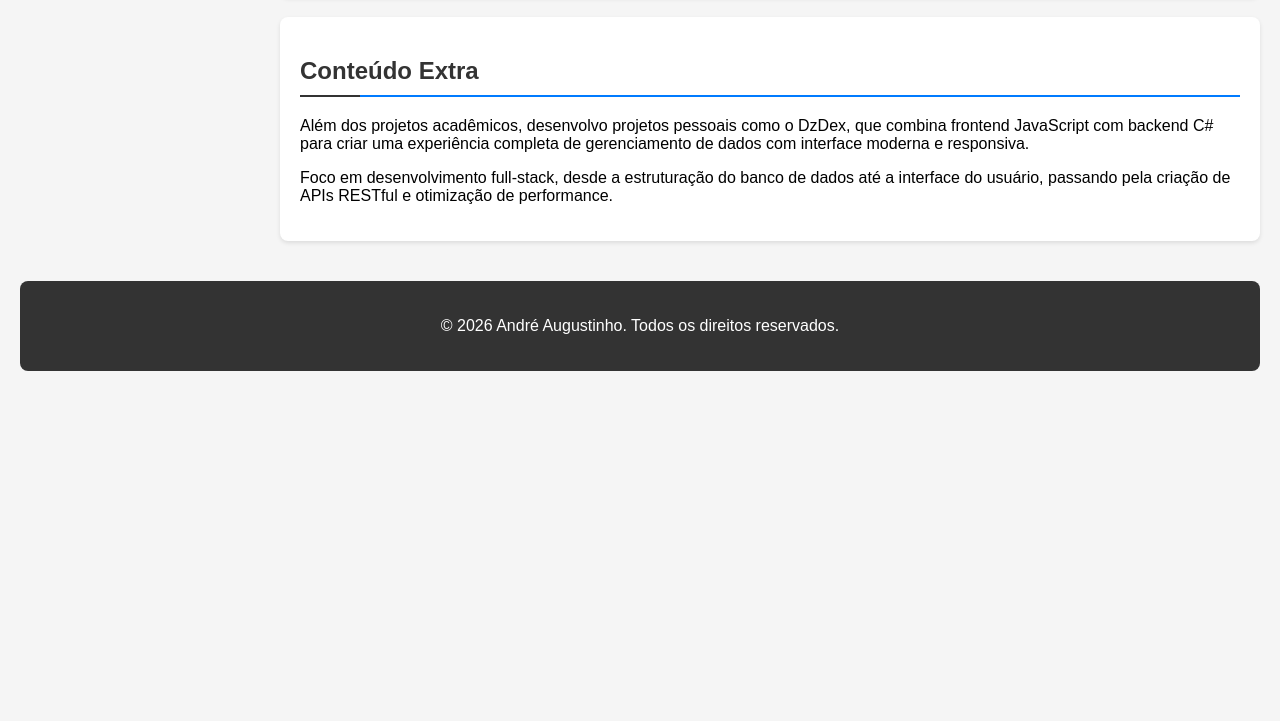
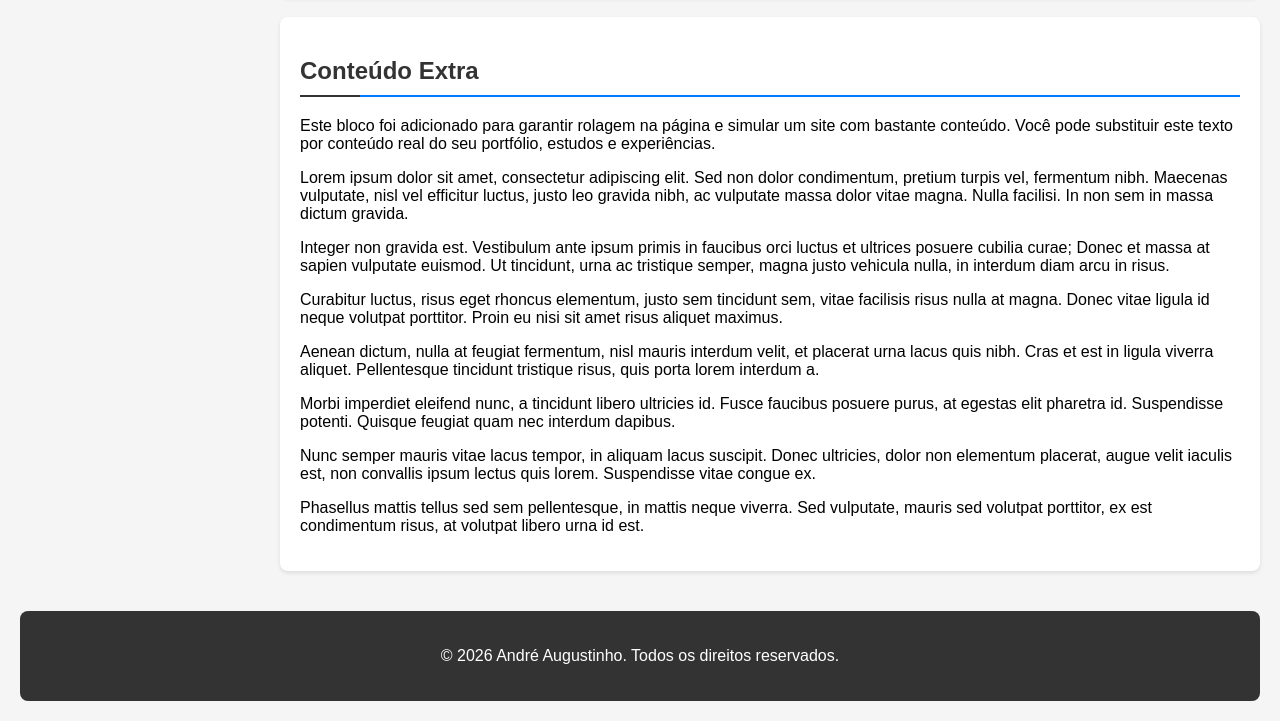
Before and after one commit to DezinTI/Rocket-Program-Alpar, a plain HTML site: page index.html in a window 1280 px wide. Shown: the part 1825-2546 px from the top of the page. Before the commit the page ends 2216 px from the top, so only its background shows below. Drawn offline with Linux system fonts and the light colour scheme.

```diff
--- a/index.html
+++ b/index.html
@@ -60,7 +60,8 @@
 
             <article>
                 <h3>DzDex (Whateverdex)</h3>
-                <p>Projeto de cards com imagens, filtro por tipo e modal de detalhes. Sistema completo com API e frontend.</p>
+                <p>Projeto de cards com imagens, filtro por tipo e modal de detalhes. Sistema completo com API e
+                    frontend.</p>
                 <p><a href="https://dzdex-dezinti.herokuapp.com/" target="_blank">Ver DzDex</a></p>
             </article>
         </section>
@@ -87,14 +88,42 @@
         <section id="conteudo">
             <h2>Conteúdo Extra</h2>
             <p>
-                Além dos projetos acadêmicos, desenvolvo projetos pessoais como o DzDex,
-                que combina frontend JavaScript com backend C# para criar uma experiência completa
-                de gerenciamento de dados com interface moderna e responsiva.
+                Este bloco foi adicionado para garantir rolagem na página e simular um site com bastante conteúdo.
+                Você pode substituir este texto por conteúdo real do seu portfólio, estudos e experiências.
             </p>
             <p>
-                Foco em desenvolvimento full-stack, desde a estruturação do banco de dados
-                até a interface do usuário, passando pela criação de APIs RESTful
-                e otimização de performance.
+                Lorem ipsum dolor sit amet, consectetur adipiscing elit. Sed non dolor condimentum,
+                pretium turpis vel, fermentum nibh. Maecenas vulputate, nisl vel efficitur luctus,
+                justo leo gravida nibh, ac vulputate massa dolor vitae magna. Nulla facilisi.
+                In non sem in massa dictum gravida.
+            </p>
+            <p>
+                Integer non gravida est. Vestibulum ante ipsum primis in faucibus orci luctus et ultrices
+                posuere cubilia curae; Donec et massa at sapien vulputate euismod. Ut tincidunt,
+                urna ac tristique semper, magna justo vehicula nulla, in interdum diam arcu in risus.
+            </p>
+            <p>
+                Curabitur luctus, risus eget rhoncus elementum, justo sem tincidunt sem,
+                vitae facilisis risus nulla at magna. Donec vitae ligula id neque volutpat porttitor.
+                Proin eu nisi sit amet risus aliquet maximus.
+            </p>
+            <p>
+                Aenean dictum, nulla at feugiat fermentum, nisl mauris interdum velit,
+                et placerat urna lacus quis nibh. Cras et est in ligula viverra aliquet.
+                Pellentesque tincidunt tristique risus, quis porta lorem interdum a.
+            </p>
+            <p>
+                Morbi imperdiet eleifend nunc, a tincidunt libero ultricies id. Fusce faucibus posuere purus,
+                at egestas elit pharetra id. Suspendisse potenti. Quisque feugiat quam nec interdum dapibus.
+            </p>
+            <p>
+                Nunc semper mauris vitae lacus tempor, in aliquam lacus suscipit. Donec ultricies,
+                dolor non elementum placerat, augue velit iaculis est, non convallis ipsum lectus quis lorem.
+                Suspendisse vitae congue ex.
+            </p>
+            <p>
+                Phasellus mattis tellus sed sem pellentesque, in mattis neque viverra. Sed vulputate,
+                mauris sed volutpat porttitor, ex est condimentum risus, at volutpat libero urna id est.
             </p>
         </section>
     </main>
```
